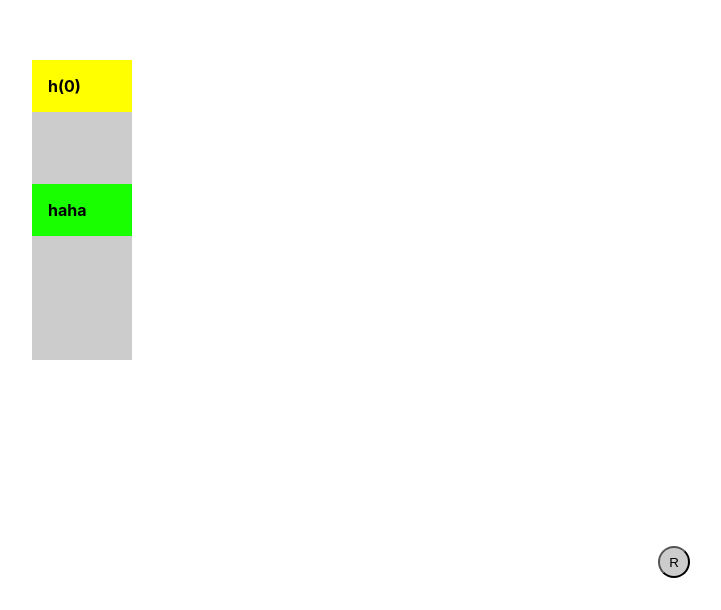
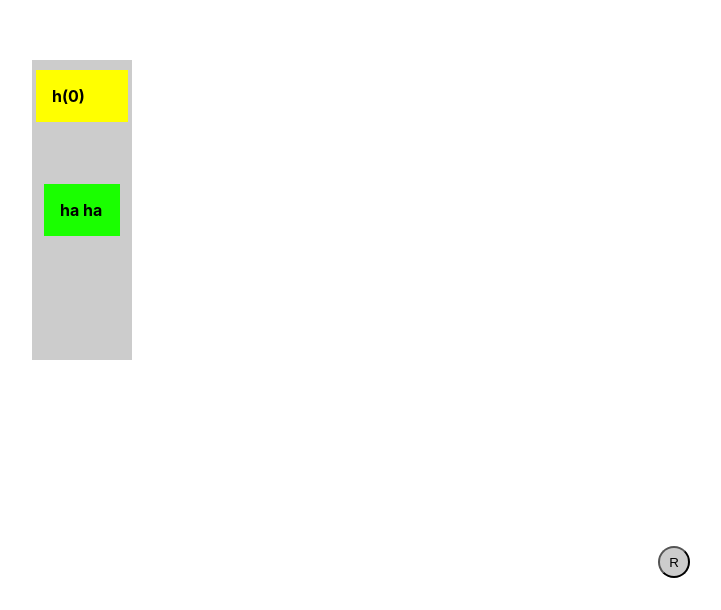
Before and after one commit to keisokoo/react-helper-9g, a React (Create React App) app: page / in a window 1280 px wide. Shown: the part 190-800 px from the top of the page, without its empty margins (558-1279 px from the left). Built offline with nearby package versions, Linux system fonts and the light colour scheme.

Commit message:
update, examples

```diff
--- a/src/App.tsx
+++ b/src/App.tsx
@@ -12,6 +12,7 @@ const Container = styled.div`
   & > * {
     box-sizing: border-box;
   }
+  cursor: grab;
 `
 const Wrap = styled.div`
   width: 100%;
@@ -28,21 +29,24 @@ const Target = styled.div`
   height: 300px;
   background-color: #ccc;
   position: relative;
+  padding: 0 4px;
+  box-sizing: border-box;
   h1 {
     font-size: 16px;
     box-sizing: border-box;
     width: 100%;
     padding: 16px;
     background-color: #ffff00;
-    margin: 0px auto;
+    margin: 10px auto;
   }
   h2 {
     position: absolute;
     top: 50%;
-    transform: translateY(-50%);
+    left: 50%;
+    transform: translate(-50%, -50%);
     font-size: 16px;
     box-sizing: border-box;
-    width: 100%;
+    width: calc(100% - 24px);
     padding: 16px;
     background-color: #1aff00;
     margin: 0px auto;
@@ -63,21 +67,31 @@ function App() {
   const eventRef = useRef() as MutableRefObject<HTMLDivElement>
   const boxRef = useRef() as MutableRefObject<HTMLDivElement>
   const headerRef = useRef() as MutableRefObject<HTMLDivElement>
+  const anotherRef = useRef() as MutableRefObject<HTMLDivElement>
 
   const [rotation, set_rotation] = useState<number>(0)
   const [ctr, set_ctr] = useState<DragOrPinchZoom>()
   useEffect(() => {
     const cc: DragOrPinchZoom = new DragOrPinchZoom(boxRef.current, {
       areaElement: dragRef.current,
-      restrictElement: headerRef.current,
+      restrictElement: anotherRef.current,
       restrictPosition: (currentXY, el, outOfBox) => {
         return cc.areaRestrictions(currentXY, {
           type: 'inner',
           threshold: 0 * cc.ts.scale,
         })
       },
+      beforeFire() {
+        eventRef.current.style.cursor = 'grabbing'
+      },
+      afterFire() {
+        eventRef.current.style.cursor = ''
+      },
     })
     set_ctr(cc)
+    window.addEventListener('resize', () => {
+      cc.setTransform()
+    })
   }, [])
   return (
     <Container ref={eventRef}>
@@ -93,7 +107,7 @@ function App() {
       >
         <Target ref={boxRef}>
           <h1 ref={headerRef}>h({rotation})</h1>
-          <h2>haha</h2>
+          <h2 ref={anotherRef}>ha ha</h2>
         </Target>
       </Wrap>
       <RotateTestButton
--- a/src/helpers/DragAndZoom/ControlPosition.ts
+++ b/src/helpers/DragAndZoom/ControlPosition.ts
@@ -26,8 +26,8 @@ class ControlPosition {
   ) => XY
   areaElement?: HTMLElement
   restrictElement?: HTMLElement
-  beforeFire?: () => void
-  afterFire?: () => void
+  beforeFire?: (target: HTMLElement) => void
+  afterFire?: (target: HTMLElement) => void
   beforeUpdate?: (ts: TRANSFORM_VALUES) => void
   afterUpdate?: (ts: TRANSFORM_VALUES) => void
   constructor(
@@ -38,8 +38,8 @@ class ControlPosition {
       factor?: number
       minScale?: number
       maxScale?: number
-      beforeFire?: () => void
-      afterFire?: () => void
+      beforeFire?: (target: HTMLElement) => void
+      afterFire?: (target: HTMLElement) => void
       beforeUpdate?: (ts: TRANSFORM_VALUES) => void
       afterUpdate?: (ts: TRANSFORM_VALUES) => void
       restrictPosition?: (
@@ -53,7 +53,7 @@ class ControlPosition {
     if (configs?.afterUpdate) this.afterUpdate = configs.afterUpdate
     if (configs?.beforeFire) this.beforeFire = configs.beforeFire
     if (configs?.afterFire) this.afterFire = configs.afterFire
-    if (configs?.areaElement) this.areaElement = configs.areaElement
+    if (configs?.restrictElement) this.restrictElement = configs.restrictElement
     if (configs?.areaElement) this.areaElement = configs.areaElement
     if (configs?.factor) this.factor = configs.factor
     if (configs?.minScale) this.minScale = configs.minScale
@@ -81,6 +81,7 @@ class ControlPosition {
     }
   ) => {
     let { x, y } = currentPosition
+
     const maxSize = handleGetRectSize(this.targetElement, {
       ...option,
       areaElement: this.areaElement,
@@ -173,7 +174,7 @@ class ControlPosition {
   }
   onWheel = (event: React.WheelEvent | WheelEvent) => {
     if (!this.targetElement) return
-    if (this.beforeFire) this.beforeFire()
+    if (this.beforeFire) this.beforeFire(this.targetElement)
     this.ts = this.getPosition()
 
     const eventTarget = event.currentTarget! as HTMLElement
@@ -220,7 +221,7 @@ class ControlPosition {
     this.ts.translate.x += -pointerX * m * 2 + beforeTargetSize.w * m
     this.ts.translate.y += -pointerY * m * 2 + beforeTargetSize.h * m
     this.setTransform()
-    if (this.afterFire) this.afterFire()
+    if (this.afterFire) this.afterFire(this.targetElement)
     eventTarget.onwheel = func
   }
 }
--- a/src/helpers/DragAndZoom/Drag.ts
+++ b/src/helpers/DragAndZoom/Drag.ts
@@ -46,7 +46,7 @@ class Drag extends ControlPosition {
     currentTarget.style.userSelect = 'none'
     this.ts = this.getPosition()
     cancelAnimationFrame(this.inertiaAnimationFrame)
-    if (this.beforeFire) this.beforeFire()
+    if (this.beforeFire) this.beforeFire(this.targetElement)
     this.isDrag = true
     this.isScale = false
     this.startPoint = {
@@ -66,7 +66,7 @@ class Drag extends ControlPosition {
     this.ts = this.getPosition()
     cancelAnimationFrame(this.inertiaAnimationFrame)
     if (isTouchEvent(event) && event.touches.length === 2) {
-      if (this.beforeFire) this.beforeFire()
+      if (this.beforeFire) this.beforeFire(this.targetElement)
       this.isDrag = false
       this.isScale = true
       // 터치 시작시 두손가락 거리
@@ -203,7 +203,7 @@ class Drag extends ControlPosition {
     ) {
       this.inertiaAnimationFrame = requestAnimationFrame(this.updateInertia)
     } else {
-      if (this.afterFire) this.afterFire()
+      if (this.afterFire) this.afterFire(this.targetElement)
     }
   }
   dragFinish = () => {
@@ -215,7 +215,7 @@ class Drag extends ControlPosition {
     if (this.velocity.x !== 0 || this.velocity.y !== 0) {
       this.inertiaAnimationFrame = requestAnimationFrame(this.updateInertia)
     } else {
-      if (this.afterFire) this.afterFire()
+      if (this.afterFire) this.afterFire(this.targetElement)
     }
   }
 }
```
